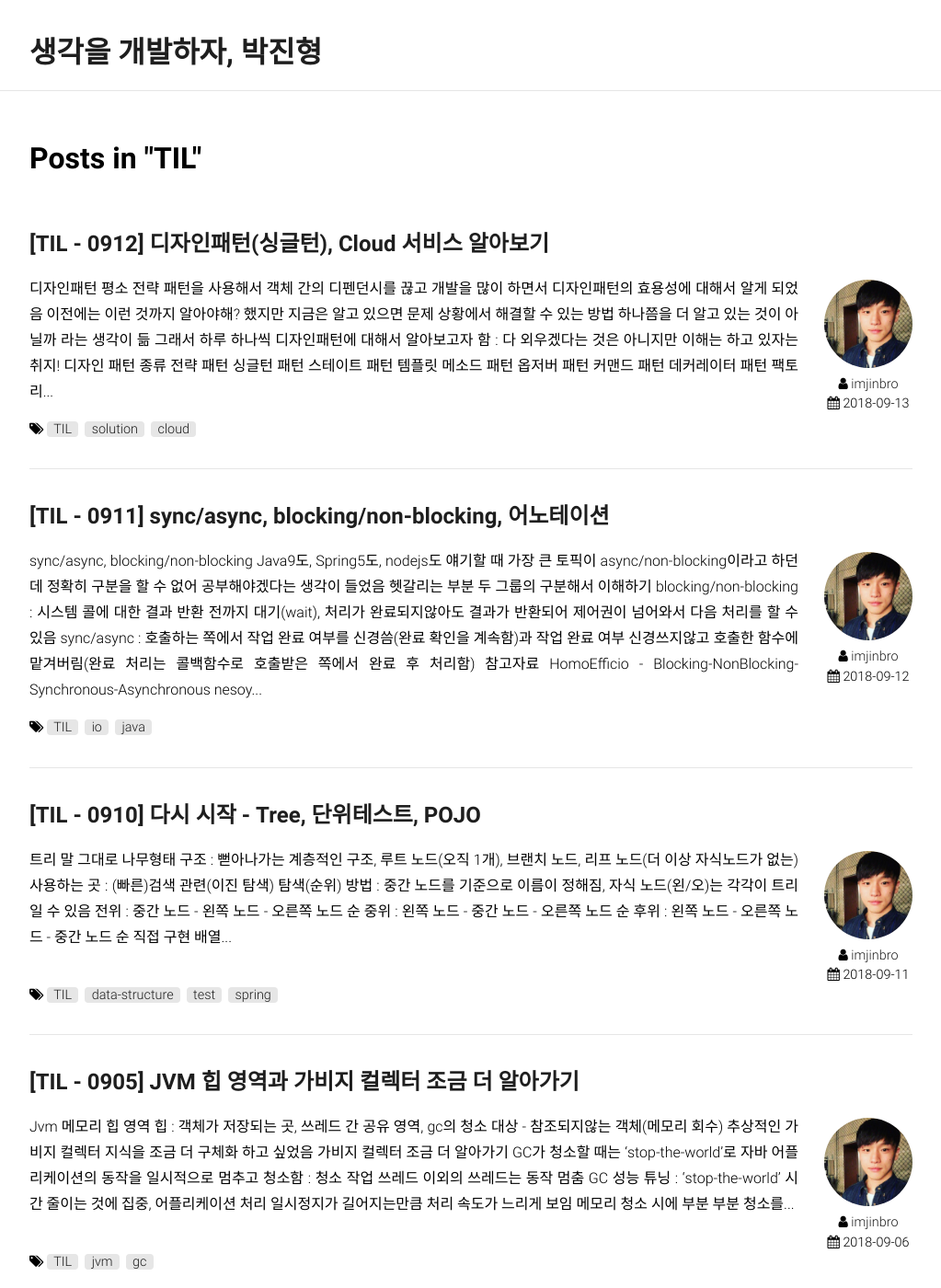
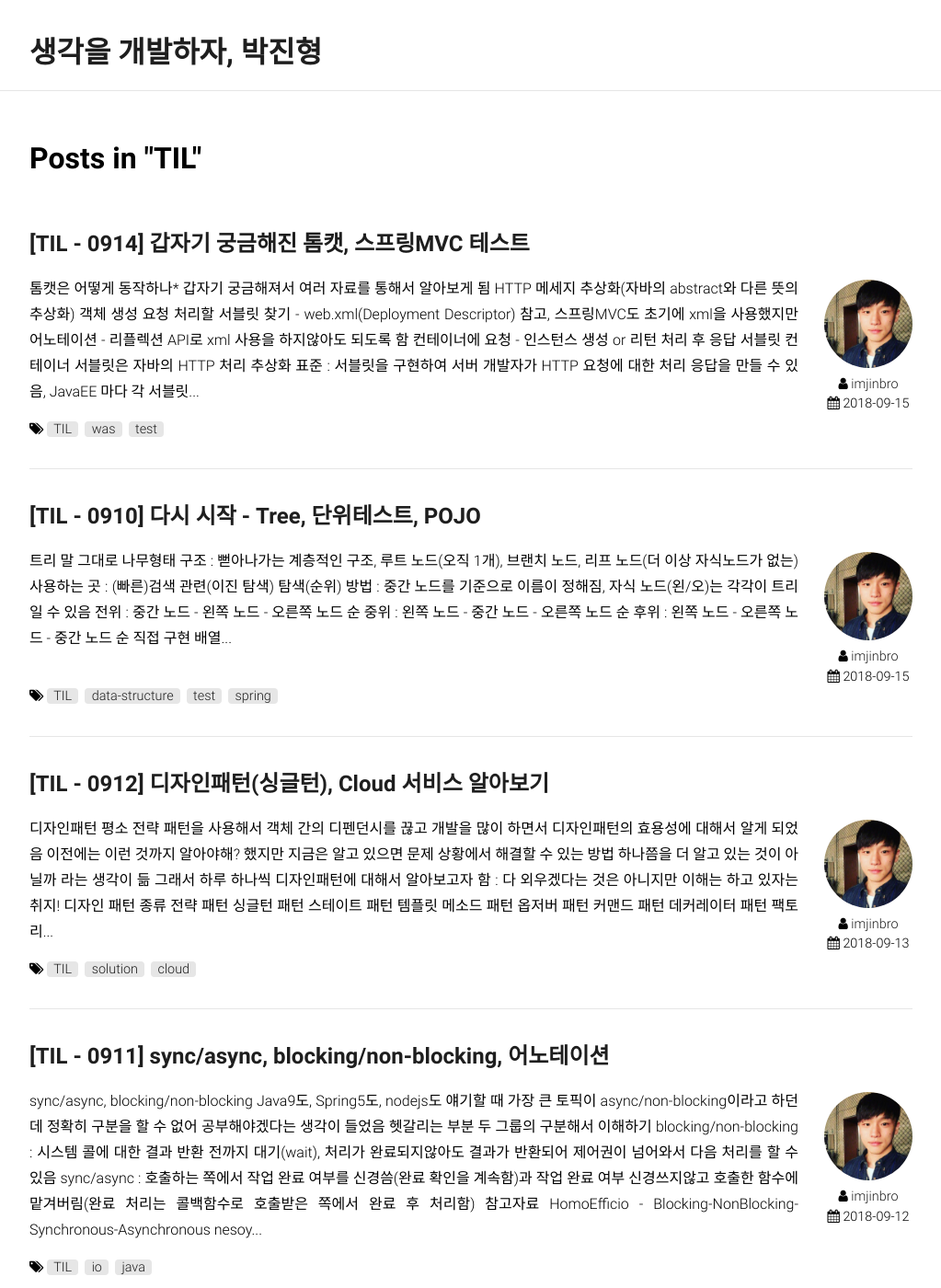
Before and after one commit to imjinbro/imjinbro.github.io, a Jekyll site: the page built from _tags/TIL.md, in a window 1280 px wide and 1400 px high. Shown: the whole window at 92% size, without its empty margins (128-1151 px from the left). Built offline with Jekyll 4.4.1, drawn with Linux system fonts in a browser that asks for light colours; nearby versions of some CDN libraries; some web fonts are replaced.

Commit message:
upload 9/14 TIL

```diff
--- a/_posts/2018-09-10-TIL.md
+++ b/_posts/2018-09-10-TIL.md
@@ -1,7 +1,7 @@
 ---
 title: '[TIL - 0910] 다시 시작 - Tree, 단위테스트, POJO'
 author: imjinbro
-date: 2018-09-11 01:16
+date: 2018-09-15 01:50
 tags: [TIL, data-structure, test, spring]
 comments: true
 sitemap :
--- /dev/null
+++ b/_posts/2018-09-14-TIL.md
@@ -0,0 +1,52 @@
+---
+title: '[TIL - 0914] 갑자기 궁금해진 톰캣, 스프링MVC 테스트'
+author: imjinbro
+date: 2018-09-15 01:59
+tags: [TIL, was, test]
+comments: true
+sitemap :
+  changefreq : daily
+  priority : 1.0
+---
+
+## 톰캣은 어떻게 동작하나* 갑자기 궁금해져서 여러 자료를 통해서 알아보게 됨
+  1. HTTP 메세지 추상화(자바의 abstract와 다른 뜻의 추상화) 객체 생성
+  2. 요청 처리할 서블릿 찾기 - web.xml(Deployment Descriptor) 참고, 스프링MVC도 초기에 xml을 사용했지만 어노테이션 - 리플렉션 API로 xml 사용을 하지않아도 되도록 함
+  3. 컨테이너에 요청 - 인스턴스 생성 or 리턴
+  4. 처리 후 응답
+
+### 서블릿 컨테이너
+* 서블릿은 자바의 HTTP 처리 추상화 표준 : 서블릿을 구현하여 서버 개발자가 HTTP 요청에 대한 처리 응답을 만들 수 있음, JavaEE 마다 각 서블릿 버젼이 있음, 구현체 하나하나가 자바로 만들어진 웹어플리케이션
+  * Servlet : interface
+  * HttpServlet : abstract class
+  * 서블릿 없이도 당연 HTTP 요청에 대한 처리 가능(추상화 해놓은 것이기 때문에) : [HTTP 메세지를 직접 처리해봤던 프로젝트](https://github.com/imjinbro/java-was/tree/master/src/main/java/webserver)
+
+* 톰캣을 비롯한 Jetty 등 서블릿 컨테이너 기능을 가지고 있음
+* 서블릿 컨테이너 필요성 : 스프링빈 컨테이너에서 싱글톤 스코프(다른 스코도 있지만)로 빈을 관리하는 이유와 같다고 이해하고 있음 - 개발자가 HTTP 처리를 담당하는 서블릿(타입)의 객체를 생성, 사용, 제거 등 관리하지않아도 대신해줌
+  * HTTP 처리 전반에 대한 추상화 라고 생각이 됨
+  * 톰캣만 써보았기 때문에 톰캣만 말하자면 톰캣은 HTTP 요청이 오면 쓰레드 생성해서(무한정 생성 x - 풀에서 관리하고 있으면서 빼서 쓰는 형태) 서블릿 처리 : 즉, 공유 객체 개념(불필요한 상태값을 서블릿 구현 시 넣으면 안된다는 것)
+
+## 스프링MVC 테스트
+* 기존에는 TestRestTemplate로만 테스트를 했었는데, 백기선님 영상을 보다보니 MockMvc를 통해서 테스트 하는 방법을 보고 한번 따라해봄 : 간단하게 HTTP 메세지를 빌드할 수 있는 장점
+  * 단순히 이런게 있다 차원에서 리뷰!
+
+~~~
+@GetMapping("/{id}")
+public Book getABook(@PathVariable Long id) {
+    return new Book(id, "ㅎㅇ");
+}
+
+@RunWith(SpringRunner.class)
+@WebMvcTest(BookController.class)
+public class BookControllerTest {
+
+    @Autowired
+    MockMvc mockMvc;
+
+    @Test
+    public void getABook() throws Exception {
+        mockMvc.perform(get("/books/1"))
+                .andExpect(status().isOk());
+    }
+}
+~~~
```
